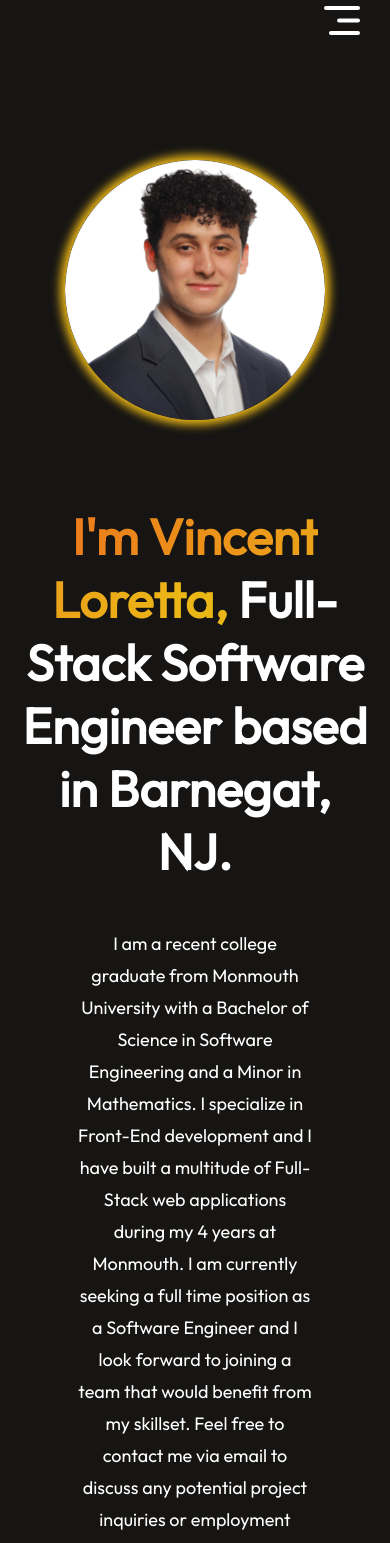
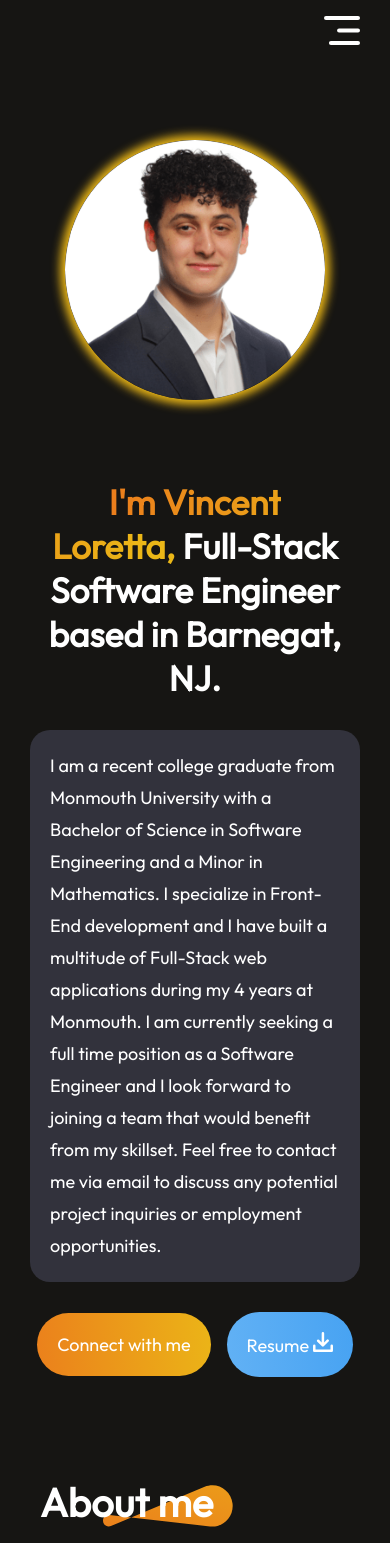
Before and after one commit to VinnyL12/VinnyL12.github.io, a React (Vite) app: page / in a window 390 px wide. Shown: the top 1543 px of the page. Built offline with nearby package versions, Linux system fonts and the light colour scheme.

Commit message:
Small formatting updates

```diff
--- a/src/Components/About/About.css
+++ b/src/Components/About/About.css
@@ -115,14 +115,13 @@
 
 @media(max-width:768px){
     .about{
-        gap: 80px;
-        margin: 50px 70px;
+        gap: 30px;
+        margin: 50px 40px;
         align-items: start;
     }
     .about-title h1{
         font-size: 40px;
         padding: 0;
-        text-align: center;
     }
     .about-title img{
         width: 130px;
@@ -137,6 +136,11 @@
     .about-para{
         font-size: 18px;
         line-height: 32px;
+        text-align: left;
+        background-color: #32323c;
+        border-radius: 20px;
+        padding: 20px;
+        margin-left: -20px;
     }
     .about-skill{
         gap: 20px;
--- a/src/Components/Contact/Contact.css
+++ b/src/Components/Contact/Contact.css
@@ -91,9 +91,9 @@
 }
 
 .contact-right textarea{
-    width: 650px;
+    width: 700px;
     border: none;
-    padding: 25px;
+    padding: 20px;
     border-radius: 4px;
     background: #32323c;
     color: #A0A0A0;
@@ -120,15 +120,13 @@
 
 @media(max-width:768px){
     .contact{
-        gap: 50px;
-        margin: 50px 70px;
+        gap: 30px;
+        margin: 100px 40px;
         align-items: start;
     }
     .contact-title h1{
+        font-size: 40px;
         padding: 0;
-        font-size: 40px;
-        font-weight: 600;
-        text-align: center;
     }
     .contact-title img{
         width: 130px;
--- a/src/Components/Contact/Contact.jsx
+++ b/src/Components/Contact/Contact.jsx
@@ -41,7 +41,7 @@ const Contact = () => {
             <div className="contact-section">
                 <div className="contact-left">
                     <h1>Let's talk</h1>
-                    <p>All employment opportunities are welcome and potential project inquiries.</p>
+                    <p>All employment opportunities and potential project inquiries are welcome.</p>
                     <div className="contact-details">
                         <div className="contact-detail">
                             <img src={mail_icon} alt="" /> <p>vincentloretta12@gmail.com</p>
--- a/src/Components/Hero/Hero.css
+++ b/src/Components/Hero/Hero.css
@@ -3,6 +3,7 @@
     align-items: center;
     flex-direction: column;
     gap: 35px;
+    margin: 80px 170px;
 }
 
 .hero-image {
@@ -14,7 +15,7 @@
 .hero h1{
     text-align: center;
     width: 70%;
-    font-size: 90px;
+    font-size: 80px;
     font-weight: 600;
 }
 
@@ -26,7 +27,6 @@
 }
 
 .hero p{
-    width: 50%;
     text-align: center;
     font-size: 24px;
     line-height: 40px;
@@ -81,20 +81,26 @@
 }
 
 @media(max-width:768px){
+    .hero{
+        gap: 30px;
+        margin: 20px 30px;
+        align-items: center;
+    }
     .hero-image{
-        margin-top: 120px;
+        margin-top: 100px;
         width: 260px;
     }
     .hero h1{
         margin-top: 50px;
         width: 90%;
-        font-size: 50px;
+        font-size: 35px;
     }
     .hero p{
         width: 60%;
         font-size: 18px;
         line-height: 32px;
-        margin: 10px 0px;
+        text-align: left;
+        width: 100%;
     }
     .hero-action{
         gap: 16px;
@@ -110,4 +116,12 @@
         padding: 20px 20px;
         border-radius: 40px;
     }
+    .para-container{
+        font-size: 18px;
+        line-height: 32px;
+        text-align: left;
+        background-color: #32323c;
+        border-radius: 20px;
+        padding: 20px;
+    }
 }
--- a/src/Components/Hero/Hero.jsx
+++ b/src/Components/Hero/Hero.jsx
@@ -10,7 +10,9 @@ const Hero = () => {
     <div id='home' className='hero'>
       <img className='hero-image' src={profile_img} alt="" />
       <h1><span>I'm Vincent Loretta,</span> Full-Stack Software Engineer based in Barnegat, NJ.</h1>
-      <p>I am a recent college graduate from Monmouth University with a Bachelor of Science in Software Engineering and a Minor in Mathematics. I specialize in Front-End development and I have built a multitude of Full-Stack web applications during my 4 years at Monmouth. I am currently seeking a full time position as a Software Engineer and I look forward to joining a team that would benefit from my skillset. Feel free to contact me via email to discuss any potential project inquiries or employment opportunities.</p>
+      <div className="para-container">
+        <p>I am a recent college graduate from Monmouth University with a Bachelor of Science in Software Engineering and a Minor in Mathematics. I specialize in Front-End development and I have built a multitude of Full-Stack web applications during my 4 years at Monmouth. I am currently seeking a full time position as a Software Engineer and I look forward to joining a team that would benefit from my skillset. Feel free to contact me via email to discuss any potential project inquiries or employment opportunities.</p>
+      </div>
       <div className='hero-action'>
         <AnchorLink className='anchor-link' offset={50} href='#contact'><div className="hero-connect">Connect with me</div></AnchorLink>
         <a href={resume} download="Resume-VincentLoretta.pdf" target='_blank'>
--- a/src/Components/MyWork/MyWork.css
+++ b/src/Components/MyWork/MyWork.css
@@ -44,7 +44,7 @@
 }
 
 .mywork-container img:hover{
-    transform: scale(1.10);
+    transform: scale(1.05);
     box-shadow: 0px 0px 10px 5px #EF4F9D;
     border-radius: 10px;
     transition: 0.3s;
@@ -82,19 +82,20 @@
 
 @media(max-width:768px){
     .mywork{
-        gap: 50px;
-        margin: 50px 70px;
+        gap: 30px;
+        margin: 50px 10px;
         align-items: start;
     }
     .mywork-title h1{
         padding: 0;
-        font-size: 40px;
+        font-size: 35px;
         font-weight: 600;
         text-align: center;
+        margin-left: 30px;
     }
     .mywork-title img{
         width: 130px;
-        margin-right: 60px;
+        margin-right: -10px;
     }
     .mywork-container{
         grid-template-columns: 1fr 1fr;
@@ -107,7 +108,8 @@
     .mywork-showmore{
         padding: 20px 40px;
         font-size: 18px;
-        margin: 50px auto;
         cursor: pointer;
+        justify-content: center;
+        margin: auto;
     }
 }
--- a/src/Components/Navbar/Navbar.css
+++ b/src/Components/Navbar/Navbar.css
@@ -62,6 +62,7 @@
         display: block;
         position: fixed;
         right: 30px;
+        margin-top: 20px;
     }
     .nav-mob-close{
         display: block;
```
